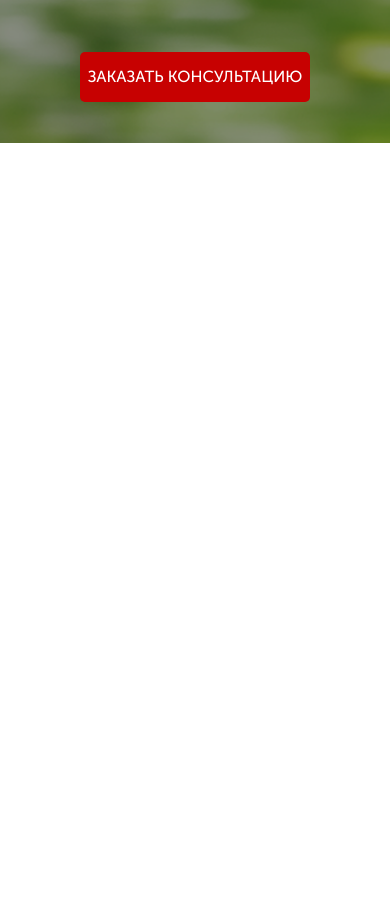
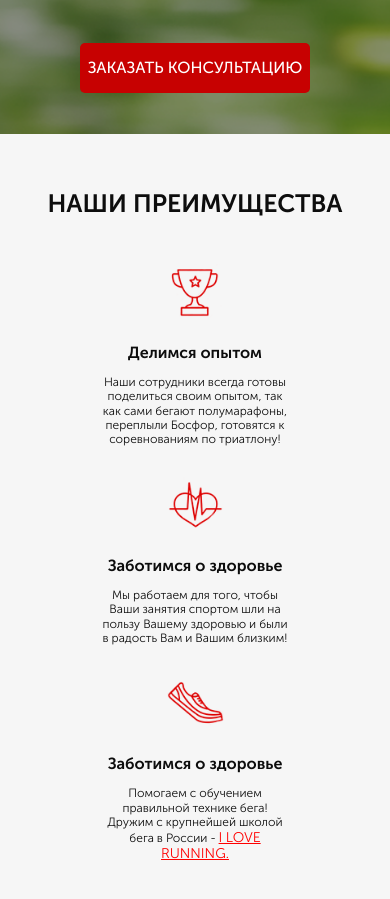
Before and after one commit to Diwener/SmartWatch_site_on_BEM, a website: page src/index.html in a window 390 px wide. Shown: the part 591-1490 px from the top of the page. Before the commit the page ends 844 px from the top, so only its background shows below. Drawn offline with Linux system fonts and the light colour scheme.

Commit message:
Added: the <advantage> section has been added and optimised

```diff
--- a/src/index.html
+++ b/src/index.html
@@ -52,5 +52,37 @@
             </div>
         </div>
     </main>
+    <section class="advantage">
+        <div class="container">
+            <h2 class="sect-title">НАШИ ПРЕИМУЩЕСТВА</h2>
+            <div class="advantage__items">
+                <div class="advantage__item">
+                    <img src="icon/cup_icon.png" alt="">
+                    <div class="advantage__title">Делимся опытом</div>
+                    <div class="advantage__descr">
+                        Наши сотрудники всегда готовы поделиться своим опытом,
+                        так как сами бегают полумарафоны, переплыли Босфор, готовятся к соревнованиям по триатлону!
+                    </div>
+                </div>
+                <div class="advantage__item">
+                    <img src="icon/cardio_icon.png" alt="">
+                    <div class="advantage__title">Заботимся о здоровье</div>
+                    <div class="advantage__descr">
+                        Мы работаем для того,
+                        чтобы Ваши занятия спортом шли на пользу Вашему здоровью и были в радость Вам и Вашим близким!
+                    </div>
+                </div>
+                <div class="advantage__item">
+                    <img src="icon/shoe_icon.png" alt="">
+                    <div class="advantage__title">Заботимся о здоровье</div>
+                    <div class="advantage__descr">Помогаем с обучением
+                        правильной технике бега!
+                        Дружим с крупнейшей школой бега в России -
+                        <a href="#" class="advantage__link">I LOVE RUNNING.</a>
+                    </div>
+                </div>
+            </div>
+        </div>
+    </section>
 </body>
 </html>
--- /dev/null
+++ b/src/sass/_blocks/_advantage.sass
@@ -0,0 +1,33 @@
+.advantage
+    background-color: #f6f6f6
+    min-height: 470px
+    padding: 70px 0 75px 0
+    &__items
+        display: flex
+        justify-content: space-between
+        align-content: flex-start
+        margin-top: 65px
+        flex-wrap: wrap
+    &__item
+        width: 235px
+        img
+            display: block
+            margin: 0 auto
+            margin-bottom: 38px
+    &__title
+        font-size: 18px
+        font-weight: 700
+        color: #0d0d0d
+        text-align: center
+        margin-bottom: 28px
+    &__descr
+        font-size: 14px
+        font-weight: 300
+        color: #0d0d0d
+        text-align: center
+        line-height: 1.2
+    &__link
+        font-size: 14px
+        font-weight: 300
+        text-decoration: underline
+        color: #ff0000
--- /dev/null
+++ b/src/sass/_blocks/_promo.sass
@@ -0,0 +1,46 @@
+.promo
+    min-height: 650px
+    padding: 21px 0 93px 0
+    background: url(../img/main_bg.png) center/cover no-repeat
+    &__wrapper
+        display: flex
+        flex-direction: column
+        align-items: flex-end
+        padding-top: 91px
+    &__title
+        font-size: 42px
+        font-weight: 700
+        text-transform: uppercase
+        color: #ffffff
+    &__subtitle
+        font-size: 24px
+        font-weight: 500
+        text-transform: uppercase
+        color: #ffffff
+        padding-top: 17px
+    &__icons
+        margin-top: 65px
+        width: 425px
+        display: flex
+        justify-content: space-evenly
+    &__icon
+        display: flex
+        flex-direction: column
+        width: 108px
+        text-align: center
+        font-size: 14px
+        font-weight: 500
+        color: #ffffff
+        margin-bottom: 67px
+        img
+            display: block
+            margin: 0 auto 20px auto
+    &__link
+        font-size: 16px
+        font-weight: 500
+        color: #ffffff
+        margin-top: 18px
+        a
+            text-decoration: underline
+            color: #ffffff
+            text-transform: uppercase
--- a/src/sass/_media.sass
+++ b/src/sass/_media.sass
@@ -1,10 +1,18 @@
-@media (max-width: 1199px)
+@media (max-width: 991px)
     .container
         width: 80%
     .md_visible
         display: none
 
-@media (max-width: 575px)
+    .advantage
+        &__items
+            justify-content: center
+        &__item
+            margin: 0 49px 50px 49px
+            width: 205px
+
+
+@media (max-width: 767px)
     .promo
         min-height: 0
         padding-bottom: 41px
@@ -17,11 +25,27 @@
             padding-top: 5px
         &__icons
             margin-top: 40px
-            width: 70%
+            width: 100%
+    .advantage
+        &__items
+            margin-top: 55px
+        &__item
+            margin: 0 30px 40px 30px
+            width: 190px
+            img
+                margin-bottom: 30px
+                width: 35%
+        &__title
+            margin-bottom: 18px
+            font-size: 17px
+        &__descr
+            font-size: 13px
 
-@media (min-width: 320px) and (max-width: 520px)
+
+@media  (max-width: 520px)
     .sm_visible
         display: none
+
     .promo
         &__wrapper
             display: block
@@ -39,6 +63,7 @@
         &__icon
             margin-bottom: 40px
             width: auto
+            font-size: 12px
             img
                 margin-bottom: 10px
         .button_main
@@ -47,3 +72,22 @@
             display: block
             margin: 0 auto
             margin-top: 15px
+
+    .sect-title
+        font-size: 25px
+
+    .advantage
+        min-height: 0
+        padding: 55px 0 25px 0
+        &__items
+            margin-top: 45px
+        &__item
+            margin: 0 30px 30px 30px
+            img
+                margin-bottom: 20px
+                width: 30%
+        &__title
+            margin-bottom: 10px
+            font-size: 16px
+        &__descr
+            font-size: 12px
--- a/src/sass/style.sass
+++ b/src/sass/style.sass
@@ -1,59 +1,22 @@
-@import variable&mixins/add
+@import _variable&mixins/add
 @import stylesheet
-@import blocks/_header
-@import blocks/_button
+@import _blocks/_header
+@import _blocks/_button
 *
     font-family: $main-font
+
+.sect-title
+    font-size: 30px
+    font-weight: 700
+    color: #0d0d0d
+    text-align: center
+
 .container
     max-width: 950px
     margin: 0 auto
 
+@import _blocks/_promo
 
-.promo
-    min-height: 650px
-    padding: 21px 0 93px 0
-    background: url(../img/main_bg.png) center/cover no-repeat
-    &__wrapper
-        display: flex
-        flex-direction: column
-        align-items: flex-end
-        padding-top: 91px
-    &__title
-        font-size: 42px
-        font-weight: 700
-        text-transform: uppercase
-        color: #ffffff
-    &__subtitle
-        font-size: 24px
-        font-weight: 500
-        text-transform: uppercase
-        color: #ffffff
-        padding-top: 17px
-    &__icons
-        margin-top: 65px
-        width: 425px
-        display: flex
-        justify-content: space-evenly
-    &__icon
-        display: flex
-        flex-direction: column
-        width: 108px
-        text-align: center
-        font-size: 14px
-        font-weight: 500
-        color: #ffffff
-        margin-bottom: 67px
-        img
-            display: block
-            margin: 0 auto 20px auto
-    &__link
-        font-size: 16px
-        font-weight: 500
-        color: #ffffff
-        margin-top: 18px
-        a
-            text-decoration: underline
-            color: #ffffff
-            text-transform: uppercase
+@import _blocks/_advantage
 
 @import _media
```
Also changed, not shown: src/css/style.min.css.
